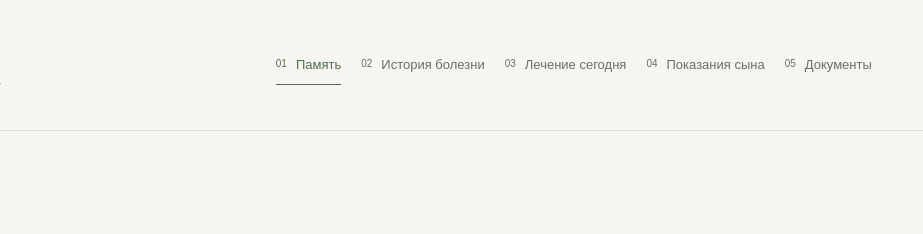
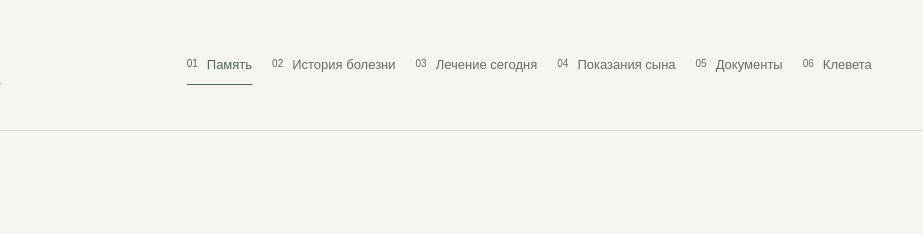
Before and after one commit to proinvest39/sukhorukovatamara, a plain HTML site: page index.html in a window 1280 px wide. Shown: the top 234 px of the page, 357-1280 px from the left. Drawn offline with Linux system fonts and the light colour scheme.

Commit message:
Add section 06 Клевета: index.html

```diff
--- a/index.html
+++ b/index.html
@@ -1,5 +1,5 @@
 <!DOCTYPE html><html lang="ru"><head><meta charset="UTF-8"><meta name="viewport" content="width=device-width, initial-scale=1"><meta name="description" content="Памяти Тамары Николаевны Сухоруковой. Семейная история, хронология болезни и проверенные материалы о лечении опухолей большого дуоденального сосочка."><title>Тамара Николаевна — память, история, знание</title><link rel="stylesheet" href="style.css"><script src="app.js" defer></script></head><body>
-<a class="skip" href="#main">К содержанию</a><header><a class="brand" href="#memory"><img class="brand-memorial" src="assets/tamara.png" alt="Тамара Николаевна — вечная память" width="64" height="90"><span>Тамара Николаевна<small>СОХРАНИТЬ ПАМЯТЬ. ПОНЯТЬ ИСТОРИЮ.</small></span></a><nav aria-label="Разделы сайта"><a href="#memory" data-page="memory">01 <span>Память</span></a><a href="#history" data-page="history">02 <span>История болезни</span></a><a href="#care" data-page="care">03 <span>Лечение сегодня</span></a><a href="#son" data-page="son">04 <span>Показания сына</span></a><a href="#archive" data-page="archive">05 <span>Документы</span></a></nav></header>
+<a class="skip" href="#main">К содержанию</a><header><a class="brand" href="#memory"><img class="brand-memorial" src="assets/tamara.png" alt="Тамара Николаевна — вечная память" width="64" height="90"><span>Тамара Николаевна<small>СОХРАНИТЬ ПАМЯТЬ. ПОНЯТЬ ИСТОРИЮ.</small></span></a><nav aria-label="Разделы сайта"><a href="#memory" data-page="memory">01 <span>Память</span></a><a href="#history" data-page="history">02 <span>История болезни</span></a><a href="#care" data-page="care">03 <span>Лечение сегодня</span></a><a href="#son" data-page="son">04 <span>Показания сына</span></a><a href="#archive" data-page="archive">05 <span>Документы</span></a><a href="#defamation" data-page="defamation">06 <span>Клевета</span></a></nav></header>
 <main id="main">
 <section id="memory" class="page">
 <div class="hero wrap"><div class="hero-copy"><p class="eyebrow">01 / ПАМЯТЬ О МАМЕ</p><h1>Любовь остаётся.<br><em>В каждом из нас.</em></h1><p class="fullname">Сухорукова<br>Тамара Николаевна</p><p class="dates">31 января 1961 — 22 сентября 2026</p><p class="lead">Мама. Бабушка. Архитектор.<br>Человек, который создавал дома<br>и наполнял их теплом.</p><a class="button" href="#her-life">Вспоминая её <span>↓</span></a></div><figure class="portrait"><button class="photo-open" data-photo="assets/tamara.png" data-caption="Мемориальный портрет из семейного архива. Ранее подготовленное художественное оформление фотографии." aria-label="Увеличить мемориальный портрет"><img src="assets/tamara.png" alt="Мемориальный портрет Тамары Николаевны Сухоруковой"></button><figcaption>Вечная память · Семейный архив</figcaption></figure></div>
@@ -33,4 +33,4 @@
 <article class="archive-category"><p class="eyebrow">01 / ЗАЯВЛЕНИЯ</p><h2>Заявления</h2><p>Поданные заявления и приложенные к ним материалы.</p><p class="archive-empty">Документы пока не добавлены.</p></article>
 <article class="archive-category"><p class="eyebrow">02 / ОБРАЩЕНИЯ</p><h2>Обращения</h2><p>Запросы, жалобы и письма в различные структуры и организации.</p><p class="archive-empty">Документы пока не добавлены.</p></article>
 <article class="archive-category"><p class="eyebrow">03 / ОТВЕТЫ</p><h2>Ответы организаций</h2><p>Полученные ответы, уведомления и решения по направленным документам.</p><p class="archive-empty">Документы пока не добавлены.</p></article>
-</div><p class="archive-caption">Раздел будет пополняться по мере добавления документов.</p></div></section></main><footer class="wrap"><div class="footer-name">Тамара Николаевна<small>1961 — 2026</small></div><p>Память, которую мы бережём.<br>История, которую важно сохранить.</p><a href="#memory">К началу ↑</a></footer><dialog id="photo-dialog"><button id="close-photo" aria-label="Закрыть изображение">Закрыть ×</button><img id="full-photo" alt=""><p id="photo-caption"></p></dialog></body></html>
+</div><p class="archive-caption">Раздел будет пополняться по мере добавления документов.</p></div></section><section id="defamation" class="page" hidden aria-labelledby="defamation-title"><div class="page-intro wrap"><p class="eyebrow">06 / КЛЕВЕТА</p><h1 id="defamation-title">Клевета</h1><p class="intro-text">Материалы о защите чести, достоинства и памяти Тамары Николаевны.</p></div><div class="wrap archive-content"><article class="archive-category"><h2>Материалы раздела</h2><p>Здесь будут размещаться публикации, скриншоты и связанные с ними документы.</p><p class="archive-empty">Материалы пока не добавлены.</p></article></div></section></main><footer class="wrap"><div class="footer-name">Тамара Николаевна<small>1961 — 2026</small></div><p>Память, которую мы бережём.<br>История, которую важно сохранить.</p><a href="#memory">К началу ↑</a></footer><dialog id="photo-dialog"><button id="close-photo" aria-label="Закрыть изображение">Закрыть ×</button><img id="full-photo" alt=""><p id="photo-caption"></p></dialog></body></html>
```
